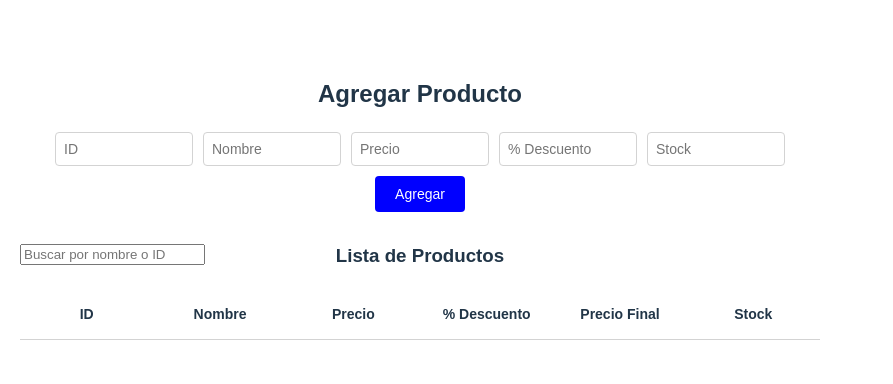
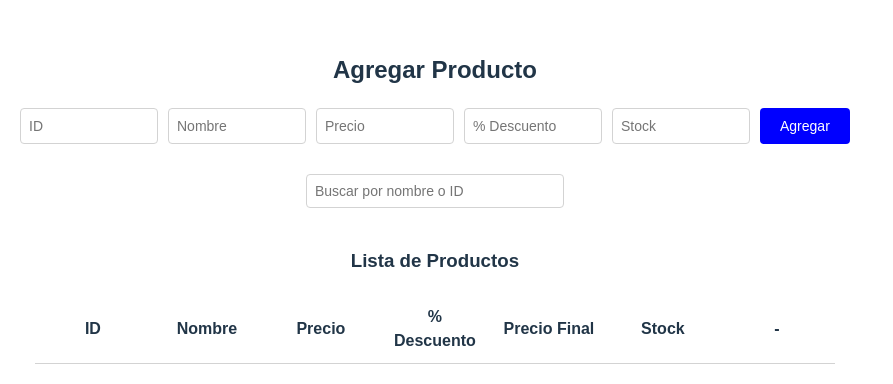
Before and after one commit to MaldonadoMatias877/TP4_PV_Grupo10, a React (Vite) app: page / in a window 1280 px wide. Shown: the part 202-586 px from the top of the page, without its empty margins (0-893 px from the left). Built offline with nearby package versions, Linux system fonts and the light colour scheme.

Commit message:
Se realizaron cambios en el estilo [Maldonado Matias]

```diff
--- a/src/assets/component/Objetos.jsx
+++ b/src/assets/component/Objetos.jsx
@@ -100,6 +100,7 @@ const Objetos = () => {
           <div>% Descuento</div>
           <div>Precio Final</div>
           <div>Stock</div>
+          <div> - </div>
         </div>
         {productosFiltrados.map((p, index) => {
           const precioOriginal = parseFloat(p.precio);
@@ -116,7 +117,7 @@ const Objetos = () => {
               <div>{p.stock}</div>
               <div>
                 <button onClick={() => comenzarEdicion(p)}>Editar</button>
-                </div>
+              </div>
             </div>
           );
         })}
--- a/src/assets/styles/objetos.css
+++ b/src/assets/styles/objetos.css
@@ -1,14 +1,18 @@
-  /* Estilo general del contenedor */
+/* Contenedor principal */
 .contenedor {
-  max-width: 800px;
+  max-width: 900px;
   margin: 40px auto;
   padding: 20px;
   font-family: Arial, sans-serif;
+
+  display: flex;
+  flex-direction: column;
+  align-items: center;
+  text-align: center;
 }
 
-/* Título */
+/* Títulos */
 h2, h3 {
-  text-align: center;
   margin-bottom: 20px;
 }
 
@@ -40,20 +44,35 @@ h2, h3 {
 }
 
 .formulario button:hover {
-  background-color: blue;
+  background-color: darkblue;
+}
+
+/* Búsqueda centrada */
+.busqueda {
+  margin-bottom: 20px;
+}
+
+.busqueda input {
+  padding: 8px;
+  font-size: 14px;
+  width: 240px;
+  border: 1px solid lightgrey;
+  border-radius: 4px;
 }
 
 /* Tabla */
 .tabla {
   width: 100%;
+  max-width: 800px;
 }
 
-.encabezado, .fila {
-  display: flex;
-  justify-content: space-between;
-  border-bottom: 1px solid lightgray;
-  padding: 10px 0;
-  font-size: 14px;
+.encabezado,
+.fila {
+  display: grid;
+  grid-template-columns: repeat(7, 1fr);
+  gap: 10px;
+  padding: 6px;
+  border-bottom: 1px solid lightgrey;
   align-items: center;
 }
 
@@ -64,7 +83,6 @@ h2, h3 {
 
 .encabezado > div,
 .fila > div {
-  width: 16.66%; /* 6 columnas iguales: ID, Nombre, Precio, % Descuento, Precio Final, Stock */
   text-align: center;
   padding: 4px;
 }
@@ -73,6 +91,12 @@ h2, h3 {
   background-color: white;
 }
 
-.busqueda {
-  position: absolute;
+.fila button {
+  padding: 6px 12px;
+  font-size: 12px;
+  background-color: lightseagreen;
+  color: white;
+  border: none;
+  border-radius: 4px;
+  cursor: pointer;
 }
```
